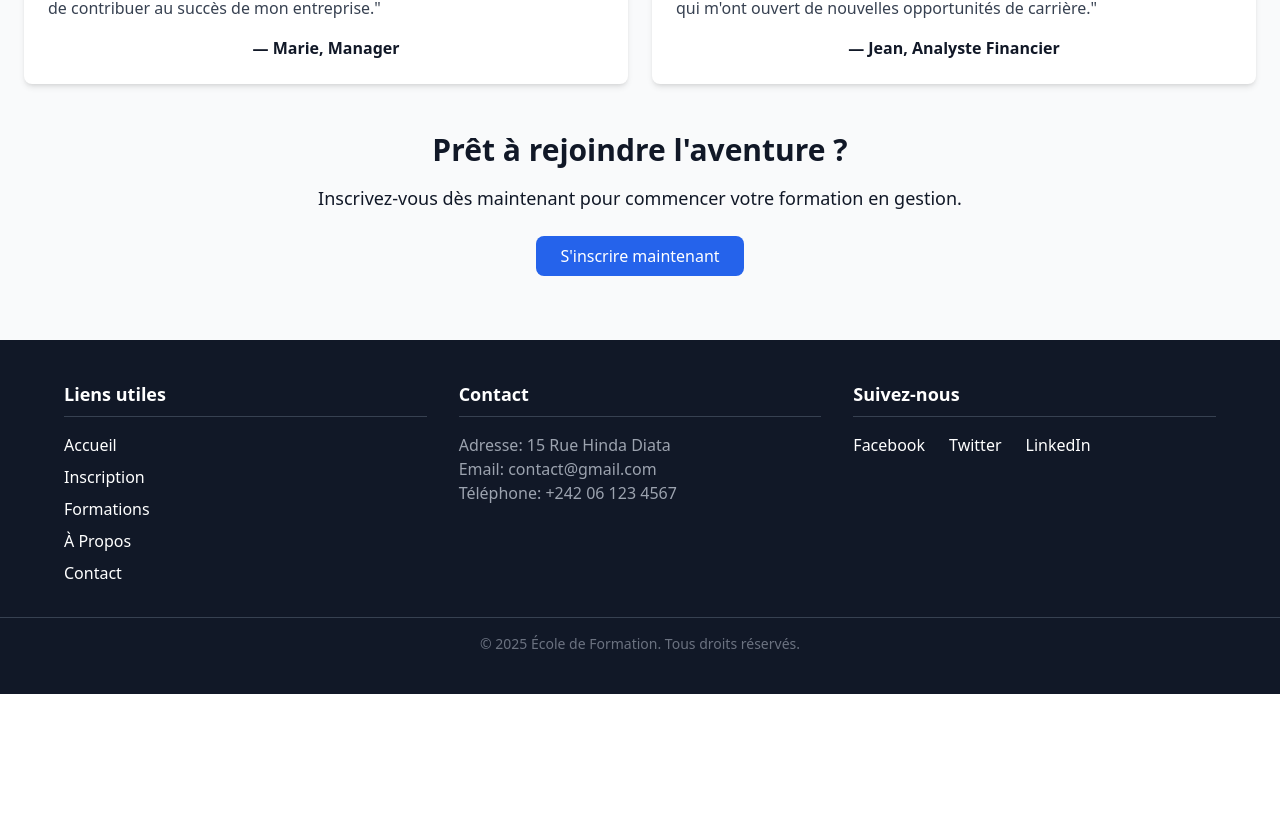
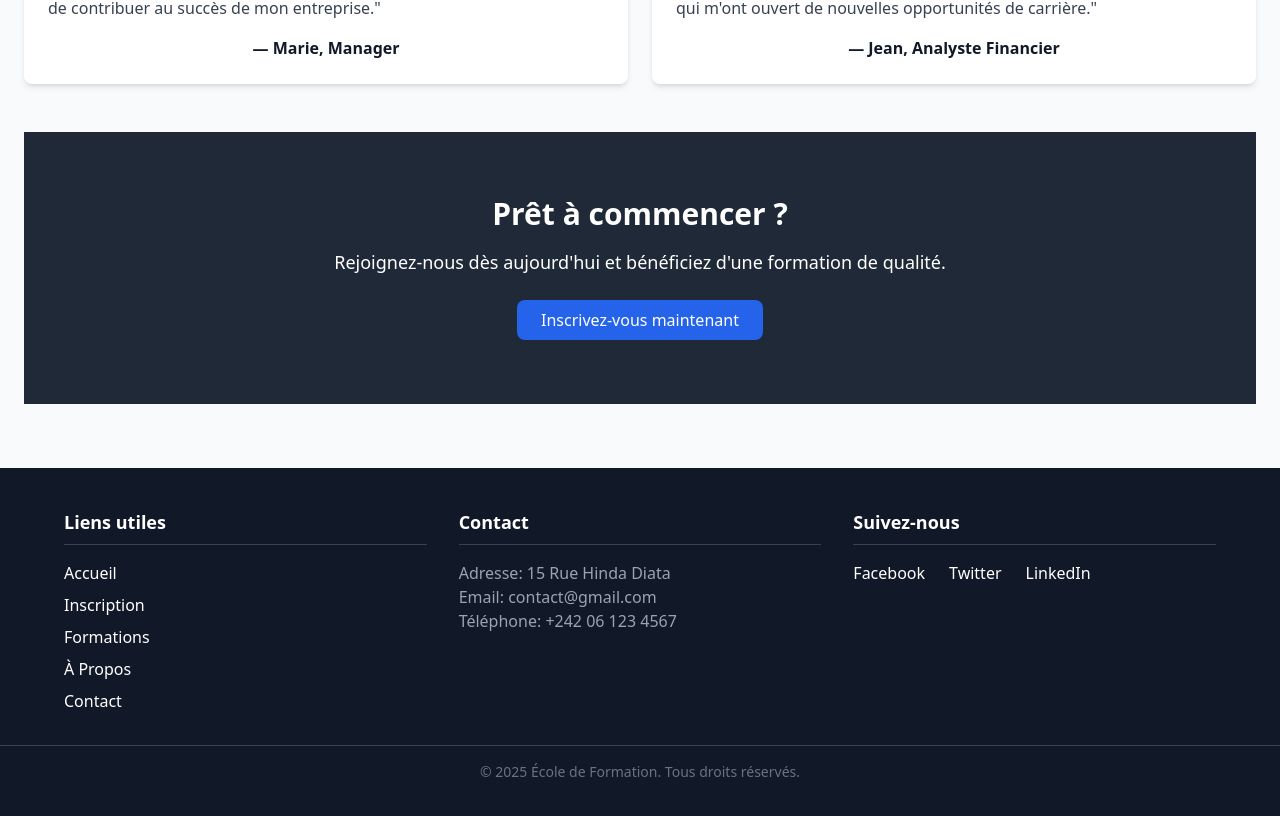
Before and after one commit to vincie236/site-ecole-de-formation, a React (Create React App) app: page /formations/gestion in a window 1280 px wide. Shown: the part 3374-4190 px from the top of the page. Before the commit the page ends 4068 px from the top, so only its background shows below. Built offline with nearby package versions, Linux system fonts and the light colour scheme.

Commit message:
Modification section Appel a l'action

```diff
--- a/src/pages/formations/Gestion.js
+++ b/src/pages/formations/Gestion.js
@@ -99,19 +99,16 @@ function Gestion() {
           </div>
         </div>
       </section>
-
-      {/* Section Call-to-Action */}
-      <section className="text-center">
-        <h3 className="mb-4 text-3xl font-semibold">
-          Prêt à rejoindre l'aventure ?
-        </h3>
+      {/* Appel à l'action */}
+      <section className="py-16 text-center text-white bg-gray-800">
+        <h2 className="mb-4 text-3xl font-semibold">Prêt à commencer ?</h2>
         <p className="mb-6 text-lg">
-          Inscrivez-vous dès maintenant pour commencer votre formation en
-          gestion.
+          Rejoignez-nous dès aujourd&apos;hui et bénéficiez d&apos;une formation
+          de qualité.
         </p>
         <Link to="/inscription">
           <button className="px-6 py-2 text-white transition duration-300 bg-blue-600 rounded-lg hover:bg-blue-500">
-            S'inscrire maintenant
+            Inscrivez-vous maintenant
           </button>
         </Link>
       </section>
```
